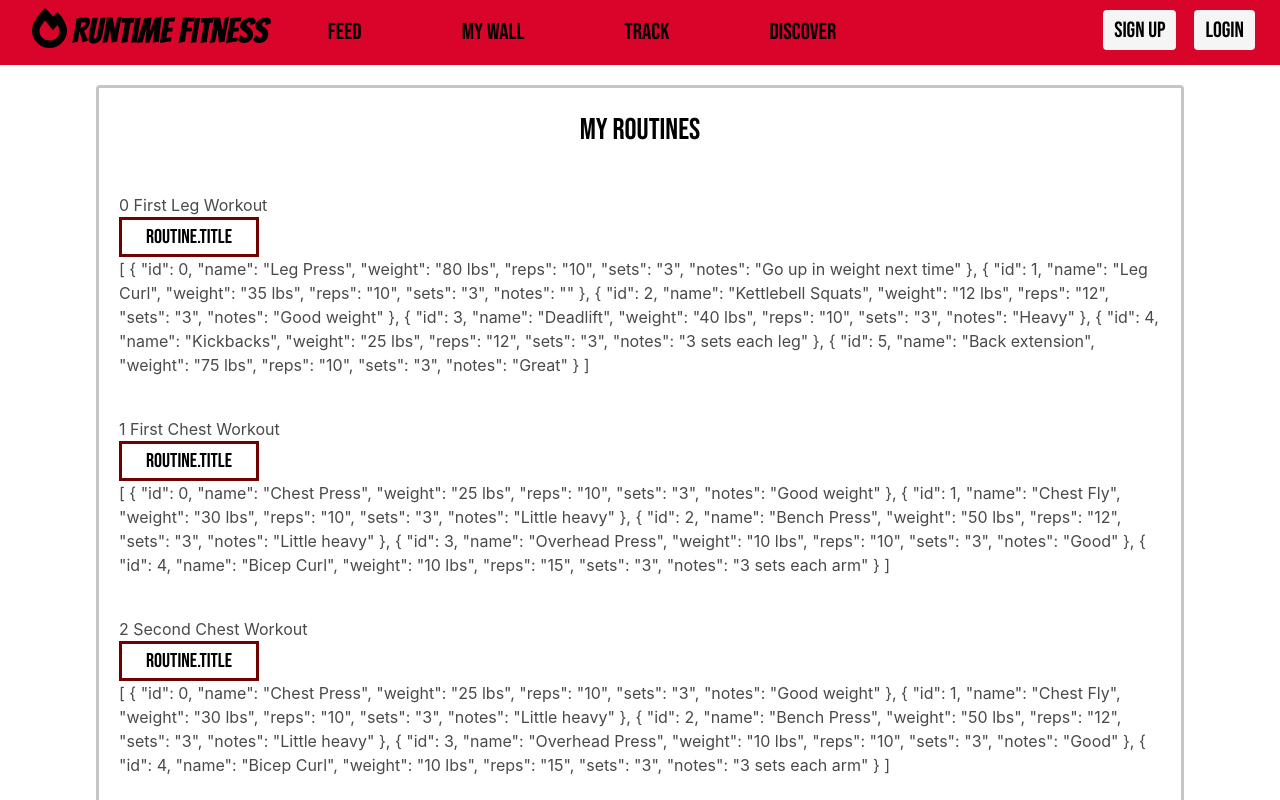
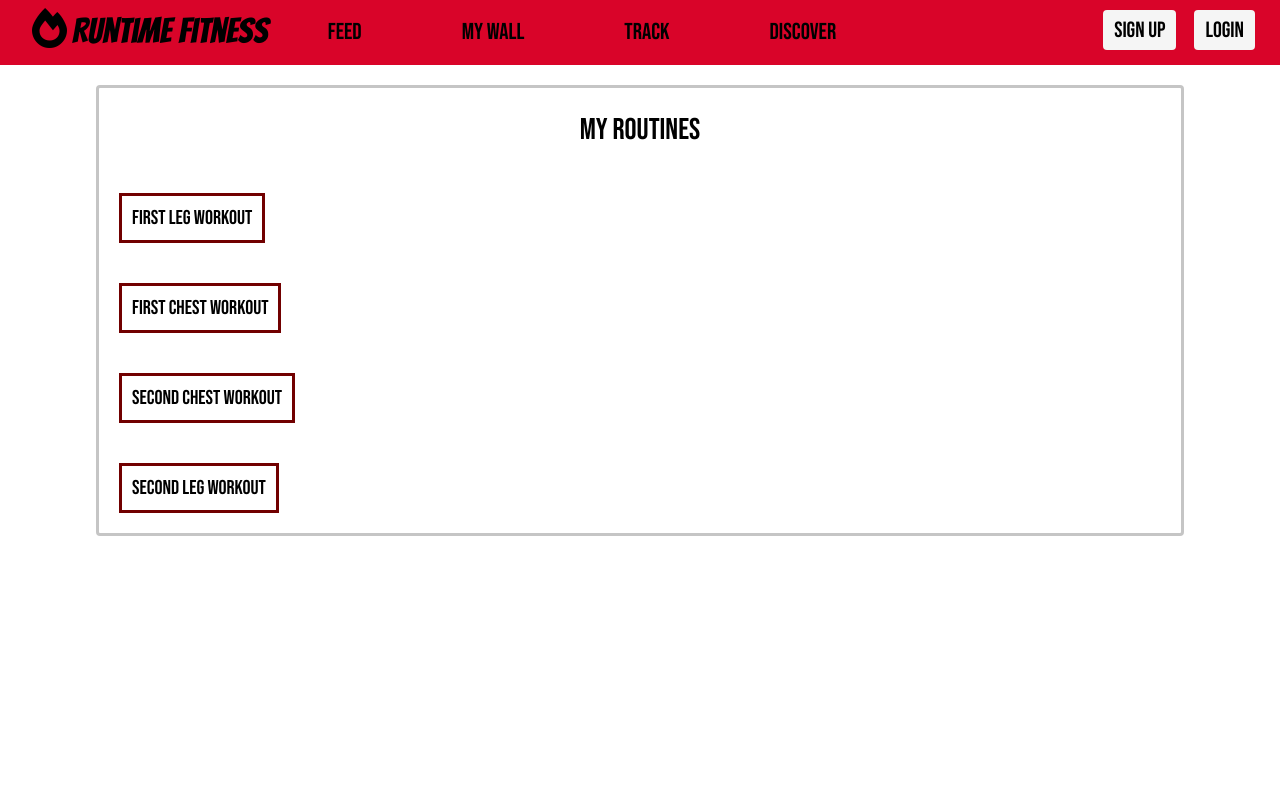
Before and after one commit to jasmineennabe/WSP_Exercise_App, a Vue app in the folder client/: page /myroutines in a window 1280 px wide. Shown: the top 800 px of the page. Built offline with nearby package versions, Linux system fonts and the light colour scheme.

Commit message:
finished track functionality

```diff
--- a/client/src/components/MyRoutinesBadge.vue
+++ b/client/src/components/MyRoutinesBadge.vue
@@ -1,8 +1,8 @@
 <template>
     <div class="my-routines-badge">
-        <WorkoutButton  @toggleWorkoutButton="toggleWorkoutButton" :routines="routines" :text="showRoutine ? 'Close' : 'routine.title'" /> <!-- :text="showRoutine ? 'Close' : 'routine.title'" />   -->
+        <WorkoutButton :routine="routine" @toggleWorkoutButton="toggleWorkoutButton" :text="showRoutine ? 'Close' : routine.title" />
         <div class="show-routine" v-show="showRoutine">
-            <Routine :routines="routines" />
+            <Routine :routine="routine" />
         </div>
     </div>
 </template>
@@ -10,19 +10,14 @@
 <script>
     import WorkoutButton from "../components/WorkoutButton"
     import Routine from '../components/Routine'
-    import { GetRoutines } from '../models/Routines'
 
 export default {
     data: ()=> ({
-        routines: [],
         showRoutine: false,
     }),
-    mounted(){
-        this.routines = GetRoutines();
-    },
     methods: {
         toggleWorkoutButton() {
-            this.showRoutine= !this.showRoutine
+            this.showRoutine = !this.showRoutine
         },
     },
     components: {
@@ -30,6 +25,8 @@ export default {
         Routine,
     },
     props: {
+        routine: Object,
+        row: Object,
         text: String,
     }
 }
--- a/client/src/components/Routine.vue
+++ b/client/src/components/Routine.vue
@@ -2,12 +2,12 @@
     <div class="routine">
         <div class="field">
             <label class="label">Title</label>
-                <input class="input box" type="text" placeholder="Give Your Workout a Name">
+                <input class="input box" type="text" placeholder="Give Your Workout a Name" :value="routine.title">
         </div>
 
         <div class="field2">
             <label class="label">Date</label>
-                <input class="input smaller" type="date" :value="routines.date">
+                <input class="input smaller" type="date" :value="routine.date">
         </div>
 
         <div class="field3">
@@ -20,37 +20,29 @@
                 <label class="input-label nt">Notes</label>
             </div>
         </div>
-        <!-- <div class="field4">
-            <button type="button" @click.prevent="addRow">Add Exercise</button>
-        </div> -->
 
-        <div class="field5"> <!-- @delete-row="deleteRow(i)" -->
-            <RoutineRows v-for="(row, workoutId) in routines" :key="workoutId" />
+        <div class="field5"  >
+            <RoutineRows v-for="(row, id) in routine.workouts" :key="id" :row="row" @delete-row="deleteRow(id)" />
         </div>
     </div>
 </template>
 
 <script>
     import RoutineRows from '../components/RoutineRows'
-    import { GetRoutines } from '../models/Routines'
 
 export default {
-    data: ()=> ({
-        // workout: {},
-        routines: [],
-    }),
-     mounted() {
-        this.routines = GetRoutines();
+    methods: {
+      deleteRow(id) {
+            this.routine.workouts.splice(id, 1)
+        }
     },
     components: {
         RoutineRows,
     },
     props: {
-        // routines: Array,
+        routine: Object,
+        row: Object,
     }
-    // props: {
-    //     routine: Object,
-    // }
 }
 </script>
 
--- a/client/src/components/RoutineRows.vue
+++ b/client/src/components/RoutineRows.vue
@@ -1,20 +1,20 @@
 <template>
     <div class="routines-row">
-        <div class="field5" v-for="(row, id) in routines" :key="id">
+        <div class="field5">
             <div class="ex">
-                <input type="text" class="input" placeholder="name" :value="row.workouts">
+                <input type="text" class="input" placeholder="name" :value="row.name">
             </div>
             <div class="wg">
-                <input type="text" class="input" placeholder="weight"> <!-- :value="routines.workouts.weight"> -->
+                <input type="text" class="input" placeholder="weight" :value="row.weight">
             </div>
             <div class="rp">
-                <input type="text" class="input" placeholder="reps"> <!-- :value="routines.workouts.reps"> -->
+                <input type="text" class="input" placeholder="reps" :value="row.reps">
             </div>
             <div class="st">
-                <input type="text" class="input" placeholder="sets"> <!-- :value="routines.workouts.sets"> -->
+                <input type="text" class="input" placeholder="sets" :value="row.sets">
             </div>
             <div class="nt">
-                  <input type="text" class="input" placeholder="notes"> <!-- :value="routines.workouts.notes"> -->
+                  <input type="text" class="input" placeholder="notes" :value="row.notes">
             </div>
             <div class="dl">
                   <button @click.prevent="$emit('delete-row')" class="input"><i class="fas fa-trash-alt"></i></button>
@@ -24,21 +24,11 @@
 </template>
 
 <script>
-  import { GetRoutines } from '../models/Routines'
 
 export default {
-    data: ()=> ({
-      routines: []
-    }),
-    mounted() {
-      this.routines = GetRoutines();
-    },
-    // props: {
-    //   workout: Object
-    // }
     props: {
-        // routines: Array,
-    //     workout: Array,
+      routine: Object,
+      row: Object,
     }
 }
 </script>
--- a/client/src/components/WorkoutButton.vue
+++ b/client/src/components/WorkoutButton.vue
@@ -1,12 +1,14 @@
 <template>
     <div class="workout-button">
-        <button @click="$emit('toggleWorkoutButton')">{{ text }}</button>
+        <button @click="$emit('toggleWorkoutButton')" :routine="routine">{{ text }}</button>
     </div>
 </template>
 
 <script>
 export default {
+
     props: {
+        routine: Object,
         text: String,
     }
 }
@@ -14,8 +16,7 @@ export default {
 
 <style scoped>
 button {
-    width: 140px;
-    height: 40px;
+    padding: 10px;
     border: solid;
     border-color: #710000;
     font-family: 'Bebas Neue', sans-serif;
--- a/client/src/views/CreateWorkout.vue
+++ b/client/src/views/CreateWorkout.vue
@@ -74,10 +74,6 @@ export default {
     cancelWorkout() {
       window.history.back()
     },
-    // addRoutine(){
-    //   CreateRoutine();
-    // }
-
     createRoutine() {
       if(!this.title) {
         this.title = this.date
--- a/client/src/views/MyRoutines.vue
+++ b/client/src/views/MyRoutines.vue
@@ -4,10 +4,8 @@
           <div class="header">
             My Routines
           </div>
-          <div class="routine" v-for="(routine, id) in routines" :key="id">
-              {{ routine.id }} {{ routine.title }}
-              <MyRoutinesBadge :routines="routines" :text="showRoutine ? 'Close' : routine.title" />
-              {{ routine.workouts }}
+          <div class="routine" v-for="(routine, id) in routines" :key="id" >
+              <MyRoutinesBadge :routine="routine" />
           </div>
       </div>
   </div>
@@ -20,6 +18,7 @@
 export default {
     data: ()=> ({
         routines: [],
+        routine: {},
     }),
     mounted() {
         this.routines = GetRoutines();
@@ -28,7 +27,7 @@ export default {
         MyRoutinesBadge,
     },
     props: {
-        showRoutine: Boolean,
+        text: String,
     }
 }
 </script>
--- a/client/src/views/Track.vue
+++ b/client/src/views/Track.vue
@@ -54,7 +54,7 @@
 export default {
     data:()=> ({
         routines: [],
-        progressBar: 1,
+        progressBar: 4,
     }),
     methods: {
         addToProgress() {
```
